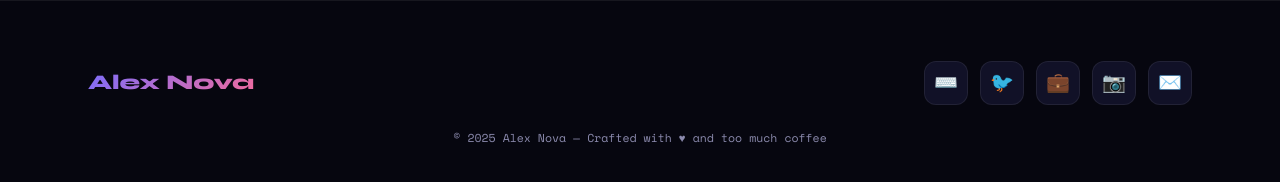
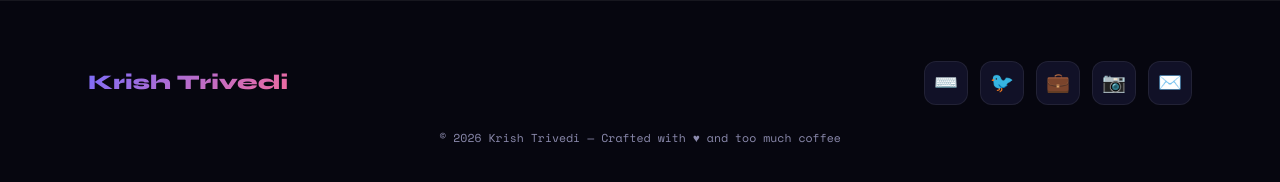
Before and after one commit to Krish-kt/Personal-Profile, a plain HTML site: page index.html in a window 1280 px wide. Shown: the part 3407-3589 px from the top of the page. Drawn offline with nearby package versions, Linux system fonts and the light colour scheme.

Commit message:
Update index.html

```diff
--- a/index.html
+++ b/index.html
@@ -828,7 +828,7 @@
 <!-- ── FOOTER ── -->
 <footer>
   <div class="container footer-inner">
-    <div class="footer-logo">Alex Nova</div>
+    <div class="footer-logo">Krish Trivedi</div>
     <div class="social-links">
       <div class="social-link" title="GitHub">⌨️</div>
       <div class="social-link" title="Twitter">🐦</div>
@@ -836,7 +836,7 @@
       <div class="social-link" title="Instagram">📷</div>
       <div class="social-link" title="Email">✉️</div>
     </div>
-    <div class="footer-copy">© 2025 Alex Nova — Crafted with ♥ and too much coffee</div>
+    <div class="footer-copy">© 2026 Krish Trivedi — Crafted with ♥ and too much coffee</div>
   </div>
 </footer>
 
```
